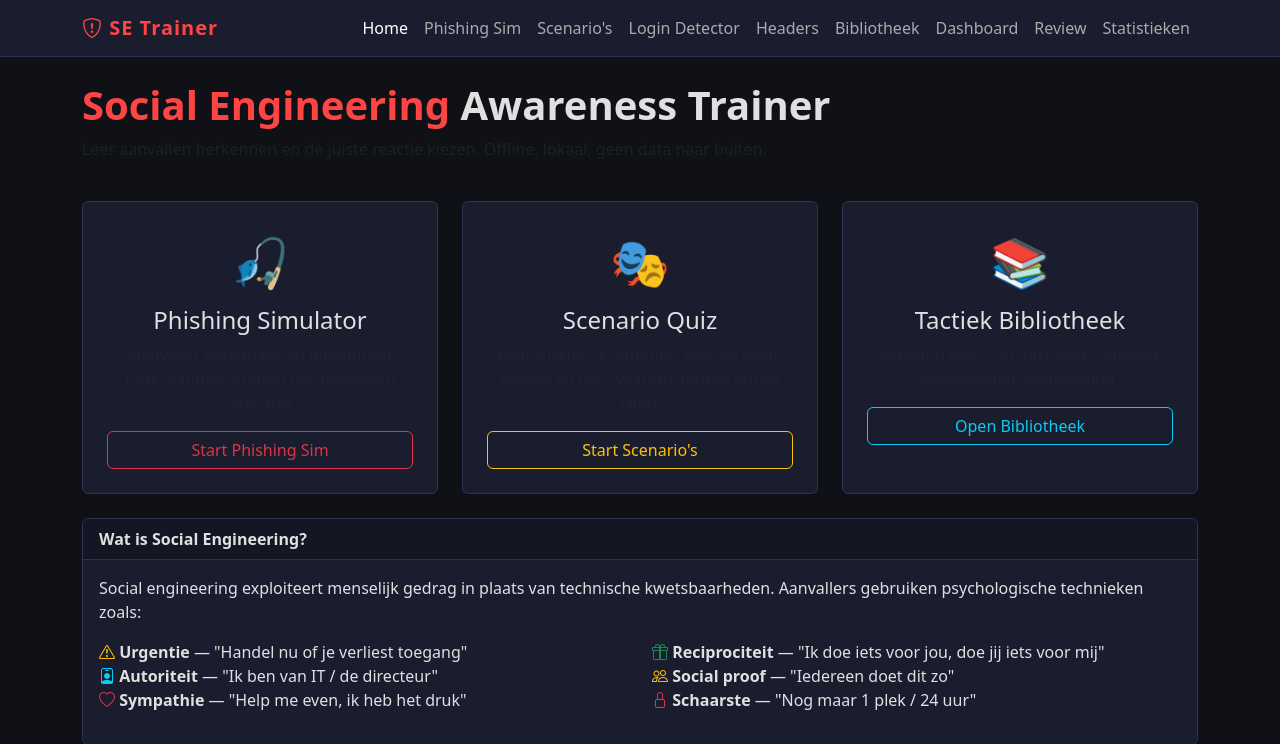
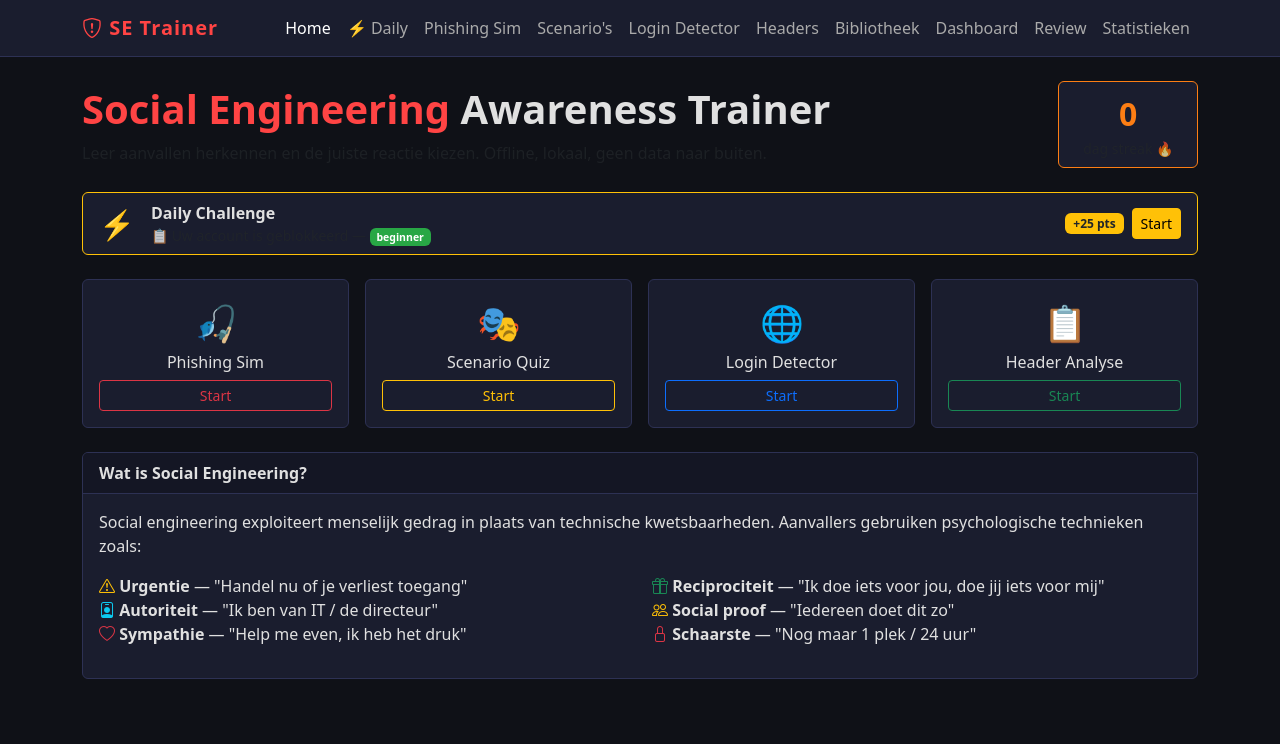
Before and after one commit to B2TheEe/se-awareness-trainer, a Flask app: page / in a window 1280 px wide. Shown: the top 744 px of the page. Run offline with Flask 3, Linux system fonts and the light colour scheme; data that the repository does not hold is empty.

Commit message:
feat: add streak counter and daily challenge with bonus points
Streak: counts consecutive active days from scores table, shown as orange
counter on homepage.

Daily Challenge: date-seeded random picks one item daily (consistent across
page reloads). First completion awards +25 bonus points tracked in new
daily_challenges table. Bonus badge shown in all result screens. /daily page
with start/completed state. Nav link added.

Homepage redesigned: 4-column module grid with average scores, daily
challenge banner, streak widget.

Co-Authored-By: Claude Sonnet 4.6 <noreply@anthropic.com>

```diff
--- a/app.py
+++ b/app.py
@@ -1,6 +1,7 @@
 import json
 import os
-from datetime import datetime
+import random
+from datetime import datetime, date, timedelta
 from flask import Flask, render_template, request, jsonify, session
 import sqlite3
 
@@ -30,12 +31,110 @@ def init_db():
                 timestamp TEXT NOT NULL
             )
         ''')
+        conn.execute('''
+            CREATE TABLE IF NOT EXISTS daily_challenges (
+                date TEXT PRIMARY KEY,
+                quiz_type TEXT NOT NULL,
+                item_id INTEGER NOT NULL,
+                bonus_awarded INTEGER DEFAULT 0
+            )
+        ''')
         conn.commit()
 
 
-DIFFICULTY_TIME = {'beginner': 120, 'intermediate': 90, 'advanced': 60}
-UNLOCK_THRESHOLD = 2
-UNLOCK_MIN_PCT = 50
+DIFFICULTY_TIME   = {'beginner': 120, 'intermediate': 90, 'advanced': 60}
+UNLOCK_THRESHOLD  = 2
+UNLOCK_MIN_PCT    = 50
+DAILY_BONUS       = 25
+
+MODULE_ICONS = {
+    'phishing': '🎣', 'scenario': '🎭', 'login': '🌐', 'headers': '📋'
+}
+MODULE_URLS = {
+    'phishing': '/phishing', 'scenario': '/scenarios',
+    'login': '/login-detector', 'headers': '/headers'
+}
+
+
+def get_streak():
+    with get_db() as conn:
+        rows = conn.execute(
+            "SELECT DISTINCT DATE(timestamp) as d FROM scores ORDER BY d DESC"
+        ).fetchall()
+    if not rows:
+        return 0
+    today = datetime.utcnow().date()
+    streak = 0
+    check = today
+    for row in rows:
+        d = date.fromisoformat(row['d'])
+        if d == check:
+            streak += 1
+            check -= timedelta(days=1)
+        elif d < check:
+            break
+    return streak
+
+
+def _daily_pick(today_str):
+    all_items = []
+    for e in load_json('phishing_emails.json'):
+        all_items.append({'quiz_type': 'phishing', 'item_id': e['id'], 'item': e})
+    for s in load_json('scenarios.json'):
+        all_items.append({'quiz_type': 'scenario', 'item_id': s['id'], 'item': s})
+    for l in load_json('fake_logins.json'):
+        all_items.append({'quiz_type': 'login', 'item_id': l['id'], 'item': l})
+    for h in load_json('email_headers.json'):
+        all_items.append({'quiz_type': 'headers', 'item_id': h['id'], 'item': h})
+    return random.Random(today_str).choice(all_items)
+
+
+def get_daily_challenge():
+    today = datetime.utcnow().strftime('%Y-%m-%d')
+    pick = _daily_pick(today)
+    with get_db() as conn:
+        row = conn.execute(
+            "SELECT bonus_awarded FROM daily_challenges WHERE date=?", (today,)
+        ).fetchone()
+    completed = row is not None and row['bonus_awarded']
+    item = pick['item']
+    title = item.get('subject') or item.get('title') or item.get('category', '?')
+    return {
+        'date': today,
+        'quiz_type': pick['quiz_type'],
+        'item_id': pick['item_id'],
+        'title': title,
+        'category': item.get('category', ''),
+        'difficulty': item.get('difficulty', ''),
+        'completed': completed,
+        'icon': MODULE_ICONS.get(pick['quiz_type'], '?'),
+        'url': f"{MODULE_URLS[pick['quiz_type']]}/{pick['item_id']}"
+    }
+
+
+def check_and_award_daily(quiz_type, item_id):
+    today = datetime.utcnow().strftime('%Y-%m-%d')
+    pick = _daily_pick(today)
+    if pick['quiz_type'] != quiz_type or pick['item_id'] != item_id:
+        return 0
+    with get_db() as conn:
+        existing = conn.execute(
+            "SELECT bonus_awarded FROM daily_challenges WHERE date=?", (today,)
+        ).fetchone()
+        if existing is None:
+            conn.execute(
+                "INSERT INTO daily_challenges (date, quiz_type, item_id, bonus_awarded) VALUES (?,?,?,1)",
+                (today, quiz_type, item_id)
+            )
+            conn.commit()
+            return DAILY_BONUS
+        if not existing['bonus_awarded']:
+            conn.execute(
+                "UPDATE daily_challenges SET bonus_awarded=1 WHERE date=?", (today,)
+            )
+            conn.commit()
+            return DAILY_BONUS
+    return 0
 
 
 def load_json(filename):
@@ -72,7 +171,15 @@ def index():
             GROUP BY quiz_type
         ''').fetchall()
     stats = {r['quiz_type']: dict(r) for r in rows}
-    return render_template('index.html', stats=stats)
+    return render_template('index.html', stats=stats,
+                           streak=get_streak(),
+                           daily=get_daily_challenge())
+
+
+@app.route('/daily')
+def daily():
+    challenge = get_daily_challenge()
+    return render_template('daily.html', challenge=challenge)
 
 
 @app.route('/phishing')
@@ -119,8 +226,9 @@ def phishing_submit(email_id):
     max_score = sum(rf['points'] for rf in email['red_flags'])
     effective_max = max_score // 2 if hint_used else max_score
 
-    time_bonus = min(30, time_remaining // 4) if score > 0 else 0
-    total_score = min(score + time_bonus, effective_max)
+    time_bonus  = min(30, time_remaining // 4) if score > 0 else 0
+    daily_bonus = check_and_award_daily('phishing', email_id)
+    total_score = min(score + time_bonus + daily_bonus, effective_max + daily_bonus)
 
     with get_db() as conn:
         conn.execute(
@@ -131,16 +239,12 @@ def phishing_submit(email_id):
         conn.commit()
 
     result = {
-        'score': score,
-        'time_bonus': time_bonus,
-        'total_score': total_score,
-        'max_score': effective_max,
-        'pct': round(total_score / effective_max * 100) if effective_max else 0,
-        'hint_used': hint_used,
+        'score': score, 'time_bonus': time_bonus, 'daily_bonus': daily_bonus,
+        'total_score': total_score, 'max_score': effective_max, 'hint_used': hint_used,
+        'pct': round(min(total_score, effective_max) / effective_max * 100) if effective_max else 0,
         'correct_flags': [rf for rf in email['red_flags'] if rf['id'] in correct],
         'missed_flags': [rf for rf in email['red_flags'] if rf['id'] not in correct],
-        'wrong_count': len(wrong),
-        'explanation': email['explanation']
+        'wrong_count': len(wrong), 'explanation': email['explanation']
     }
     return jsonify(result)
 
@@ -197,23 +301,22 @@ def scenario_submit(scenario_id):
         lesson = scenario['lesson']
         tactic = scenario['tactic']
 
+    daily_bonus = check_and_award_daily('scenario', scenario_id) if not timed_out else 0
+    total_score = score + daily_bonus
+
     with get_db() as conn:
         conn.execute(
             'INSERT INTO scores (quiz_type, item_id, difficulty, score, max_score, timestamp) VALUES (?,?,?,?,?,?)',
-            ('scenario', scenario_id, scenario['difficulty'], score, effective_max,
+            ('scenario', scenario_id, scenario['difficulty'], total_score, effective_max,
              datetime.utcnow().isoformat())
         )
         conn.commit()
 
     return jsonify({
-        'correct': correct,
-        'timed_out': timed_out,
-        'hint_used': hint_used,
-        'explanation': explanation,
-        'lesson': lesson,
-        'tactic': tactic,
-        'score': score,
-        'max_score': effective_max
+        'correct': correct, 'timed_out': timed_out, 'hint_used': hint_used,
+        'explanation': explanation, 'lesson': lesson, 'tactic': tactic,
+        'score': score, 'daily_bonus': daily_bonus,
+        'total_score': total_score, 'max_score': effective_max
     })
 
 
@@ -260,8 +363,9 @@ def login_detector_submit(login_id):
     score = max(0, score - penalty)
     max_score = sum(rf['points'] for rf in login['red_flags'])
     effective_max = max_score // 2 if hint_used else max_score
-    time_bonus = min(20, time_remaining // 6) if score > 0 else 0
-    total_score = min(score + time_bonus, effective_max)
+    time_bonus  = min(20, time_remaining // 6) if score > 0 else 0
+    daily_bonus = check_and_award_daily('login', login_id)
+    total_score = min(score + time_bonus + daily_bonus, effective_max + daily_bonus)
 
     with get_db() as conn:
         conn.execute(
@@ -272,13 +376,12 @@ def login_detector_submit(login_id):
         conn.commit()
 
     return jsonify({
-        'score': score, 'time_bonus': time_bonus, 'total_score': total_score,
-        'max_score': effective_max, 'hint_used': hint_used,
-        'pct': round(total_score / effective_max * 100) if effective_max else 0,
+        'score': score, 'time_bonus': time_bonus, 'daily_bonus': daily_bonus,
+        'total_score': total_score, 'max_score': effective_max, 'hint_used': hint_used,
+        'pct': round(min(total_score, effective_max) / effective_max * 100) if effective_max else 0,
         'correct_flags': [rf for rf in login['red_flags'] if rf['id'] in correct],
         'missed_flags': [rf for rf in login['red_flags'] if rf['id'] not in correct],
-        'wrong_count': len(wrong),
-        'explanation': login['explanation']
+        'wrong_count': len(wrong), 'explanation': login['explanation']
     })
 
 
@@ -325,8 +428,9 @@ def headers_submit(header_id):
     score = max(0, score - penalty)
     max_score = sum(rf['points'] for rf in header['red_flags'])
     effective_max = max_score // 2 if hint_used else max_score
-    time_bonus = min(20, time_remaining // 6) if score > 0 else 0
-    total_score = min(score + time_bonus, effective_max)
+    time_bonus  = min(20, time_remaining // 6) if score > 0 else 0
+    daily_bonus = check_and_award_daily('headers', header_id)
+    total_score = min(score + time_bonus + daily_bonus, effective_max + daily_bonus)
 
     with get_db() as conn:
         conn.execute(
@@ -337,13 +441,12 @@ def headers_submit(header_id):
         conn.commit()
 
     return jsonify({
-        'score': score, 'time_bonus': time_bonus, 'total_score': total_score,
-        'max_score': effective_max, 'hint_used': hint_used,
-        'pct': round(total_score / effective_max * 100) if effective_max else 0,
+        'score': score, 'time_bonus': time_bonus, 'daily_bonus': daily_bonus,
+        'total_score': total_score, 'max_score': effective_max, 'hint_used': hint_used,
+        'pct': round(min(total_score, effective_max) / effective_max * 100) if effective_max else 0,
         'correct_flags': [rf for rf in header['red_flags'] if rf['id'] in correct],
         'missed_flags': [rf for rf in header['red_flags'] if rf['id'] not in correct],
-        'wrong_count': len(wrong),
-        'explanation': header['explanation']
+        'wrong_count': len(wrong), 'explanation': header['explanation']
     })
 
 
--- a/templates/base.html
+++ b/templates/base.html
@@ -44,6 +44,7 @@
         <div class="collapse navbar-collapse" id="nav">
             <ul class="navbar-nav ms-auto">
                 <li class="nav-item"><a class="nav-link {% if request.path == '/' %}active{% endif %}" href="/">Home</a></li>
+                <li class="nav-item"><a class="nav-link {% if request.path == '/daily' %}active{% endif %}" href="/daily">⚡ Daily</a></li>
                 <li class="nav-item"><a class="nav-link {% if '/phishing' in request.path %}active{% endif %}" href="/phishing">Phishing Sim</a></li>
                 <li class="nav-item"><a class="nav-link {% if '/scenarios' in request.path %}active{% endif %}" href="/scenarios">Scenario's</a></li>
                 <li class="nav-item"><a class="nav-link {% if '/login-detector' in request.path %}active{% endif %}" href="/login-detector">Login Detector</a></li>
--- a/templates/headers_sim.html
+++ b/templates/headers_sim.html
@@ -176,6 +176,7 @@ function showResult(data, timedOut) {
     const badges = [];
     if (data.hint_used) badges.push(`<span class="badge bg-warning text-dark">Hint gebruikt</span>`);
     if (data.time_bonus > 0) badges.push(`<span class="badge bg-success">+${data.time_bonus} tijdbonus</span>`);
+    if (data.daily_bonus > 0) badges.push(`<span class="badge bg-warning text-dark">⚡ +${data.daily_bonus} daily bonus</span>`);
     document.getElementById('bonus-badges').innerHTML = badges.join(' ');
     document.getElementById('result-explanation').textContent = data.explanation;
     document.getElementById('correct-flags').innerHTML = data.correct_flags.length === 0 ? '<small class="text-muted">Geen</small>' : data.correct_flags.map(f => `<small class="d-block">✓ ${f.text} (+${f.points})</small>`).join('');
--- a/templates/index.html
+++ b/templates/index.html
@@ -1,47 +1,78 @@
 {% extends 'base.html' %}
 {% block title %}SE Awareness Trainer — Home{% endblock %}
 {% block content %}
-<div class="row mb-4">
+<div class="row mb-4 align-items-center">
     <div class="col">
         <h1 class="fw-bold"><span style="color:#ff4444">Social Engineering</span> Awareness Trainer</h1>
-        <p class="text-muted">Leer aanvallen herkennen en de juiste reactie kiezen. Offline, lokaal, geen data naar buiten.</p>
+        <p class="text-muted mb-0">Leer aanvallen herkennen en de juiste reactie kiezen. Offline, lokaal, geen data naar buiten.</p>
+    </div>
+    <div class="col-auto">
+        <div class="card text-center px-4 py-2" style="border-color:#fd7e14;">
+            <div style="font-size:2rem; font-weight:700; color:#fd7e14;">{{ streak }}</div>
+            <div class="text-muted small">dag streak 🔥</div>
+        </div>
     </div>
 </div>
 
-<div class="row g-4 mb-4">
-    <div class="col-md-4">
+{# Daily challenge banner #}
+<div class="card mb-4 border-warning">
+    <div class="card-body d-flex align-items-center gap-3 py-2">
+        <span style="font-size:1.8rem">⚡</span>
+        <div>
+            <div class="fw-bold">Daily Challenge</div>
+            <div class="text-muted small">{{ daily.icon }} {{ daily.title }} — <span class="badge badge-{{ daily.difficulty }}">{{ daily.difficulty }}</span></div>
+        </div>
+        <div class="ms-auto d-flex gap-2 align-items-center">
+            {% if daily.completed %}
+            <span class="badge bg-success"><i class="bi bi-check"></i> Voltooid</span>
+            {% else %}
+            <span class="badge bg-warning text-dark">+25 pts</span>
+            {% endif %}
+            <a href="/daily" class="btn btn-warning btn-sm">
+                {% if daily.completed %}Bekijk{% else %}Start{% endif %}
+            </a>
+        </div>
+    </div>
+</div>
+
+<div class="row g-3 mb-4">
+    <div class="col-md-3">
         <div class="card h-100">
-            <div class="card-body text-center p-4">
-                <div style="font-size:3rem">🎣</div>
-                <h4 class="mt-2">Phishing Simulator</h4>
-                <p class="text-muted">Analyseer nepemails en identificeer rode vlaggen. Punten per gevonden indicator.</p>
-                {% if stats.get('phishing') %}
-                <div class="badge bg-secondary mb-2">{{ stats.phishing.attempts }} pogingen — gem. {{ stats.phishing.avg_pct }}%</div>
-                {% endif %}
-                <a href="/phishing" class="btn btn-outline-danger d-block mt-2">Start Phishing Sim</a>
+            <div class="card-body text-center p-3">
+                <div style="font-size:2.2rem">🎣</div>
+                <h6 class="mt-1">Phishing Sim</h6>
+                {% if stats.get('phishing') %}<div class="badge bg-secondary mb-1">gem. {{ stats.phishing.avg_pct }}%</div>{% endif %}
+                <a href="/phishing" class="btn btn-outline-danger btn-sm d-block mt-1">Start</a>
             </div>
         </div>
     </div>
-    <div class="col-md-4">
+    <div class="col-md-3">
         <div class="card h-100">
-            <div class="card-body text-center p-4">
-                <div style="font-size:3rem">🎭</div>
-                <h4 class="mt-2">Scenario Quiz</h4>
-                <p class="text-muted">Realistische SE-situaties. Kies de juiste reactie en leer waarom andere opties falen.</p>
-                {% if stats.get('scenario') %}
-                <div class="badge bg-secondary mb-2">{{ stats.scenario.attempts }} pogingen — gem. {{ stats.scenario.avg_pct }}%</div>
-                {% endif %}
-                <a href="/scenarios" class="btn btn-outline-warning d-block mt-2">Start Scenario's</a>
+            <div class="card-body text-center p-3">
+                <div style="font-size:2.2rem">🎭</div>
+                <h6 class="mt-1">Scenario Quiz</h6>
+                {% if stats.get('scenario') %}<div class="badge bg-secondary mb-1">gem. {{ stats.scenario.avg_pct }}%</div>{% endif %}
+                <a href="/scenarios" class="btn btn-outline-warning btn-sm d-block mt-1">Start</a>
             </div>
         </div>
     </div>
-    <div class="col-md-4">
+    <div class="col-md-3">
         <div class="card h-100">
-            <div class="card-body text-center p-4">
-                <div style="font-size:3rem">📚</div>
-                <h4 class="mt-2">Tactiek Bibliotheek</h4>
-                <p class="text-muted">Diepgang over 7 SE-tactieken: signalen, voorbeelden, verdediging.</p>
-                <a href="/library" class="btn btn-outline-info d-block mt-2">Open Bibliotheek</a>
+            <div class="card-body text-center p-3">
+                <div style="font-size:2.2rem">🌐</div>
+                <h6 class="mt-1">Login Detector</h6>
+                {% if stats.get('login') %}<div class="badge bg-secondary mb-1">gem. {{ stats.login.avg_pct }}%</div>{% endif %}
+                <a href="/login-detector" class="btn btn-outline-primary btn-sm d-block mt-1">Start</a>
+            </div>
+        </div>
+    </div>
+    <div class="col-md-3">
+        <div class="card h-100">
+            <div class="card-body text-center p-3">
+                <div style="font-size:2.2rem">📋</div>
+                <h6 class="mt-1">Header Analyse</h6>
+                {% if stats.get('headers') %}<div class="badge bg-secondary mb-1">gem. {{ stats.headers.avg_pct }}%</div>{% endif %}
+                <a href="/headers" class="btn btn-outline-success btn-sm d-block mt-1">Start</a>
             </div>
         </div>
     </div>
--- a/templates/login_detector_sim.html
+++ b/templates/login_detector_sim.html
@@ -188,6 +188,7 @@ function showResult(data, timedOut) {
     const badges = [];
     if (data.hint_used) badges.push(`<span class="badge bg-warning text-dark">Hint gebruikt</span>`);
     if (data.time_bonus > 0) badges.push(`<span class="badge bg-success">+${data.time_bonus} tijdbonus</span>`);
+    if (data.daily_bonus > 0) badges.push(`<span class="badge bg-warning text-dark">⚡ +${data.daily_bonus} daily bonus</span>`);
     document.getElementById('bonus-badges').innerHTML = badges.join(' ');
     document.getElementById('result-explanation').textContent = data.explanation;
     document.getElementById('correct-flags').innerHTML = data.correct_flags.length === 0 ? '<small class="text-muted">Geen</small>' : data.correct_flags.map(f => `<small class="d-block">✓ ${f.text} (+${f.points})</small>`).join('');
--- a/templates/scenario_quiz.html
+++ b/templates/scenario_quiz.html
@@ -134,7 +134,10 @@ function showResult(data, btn) {
 
     document.getElementById('result-icon').textContent =
         data.timed_out ? '⏰' : (data.correct ? '✅' : '❌');
-    const hintNote = data.hint_used ? ' <span class="badge bg-warning text-dark">Hint gebruikt (max 50pts)</span>' : '';
+    const badges = [];
+    if (data.hint_used) badges.push('<span class="badge bg-warning text-dark">Hint gebruikt</span>');
+    if (data.daily_bonus > 0) badges.push(`<span class="badge bg-warning text-dark">⚡ +${data.daily_bonus} daily bonus</span>`);
+    const hintNote = badges.length ? ' ' + badges.join(' ') : '';
     document.getElementById('result-title').innerHTML =
         (data.timed_out ? 'Tijd verstreken!' : (data.correct ? 'Correct!' : 'Niet correct')) + hintNote;
     document.getElementById('result-title').className =
```
Also changed, not shown: templates/daily.html (added, +38 -0 lines), templates/phishing_sim.html (+5 -4 lines).
